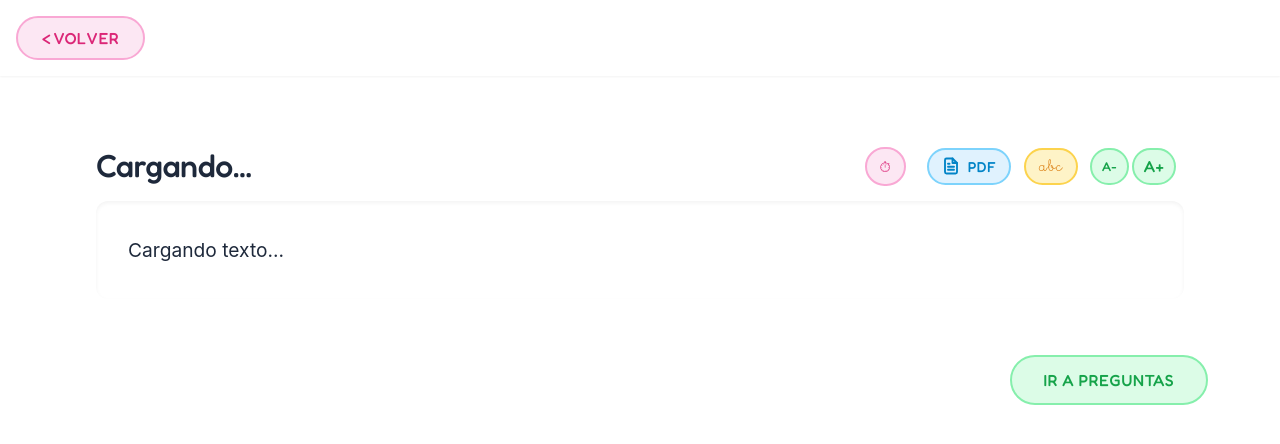
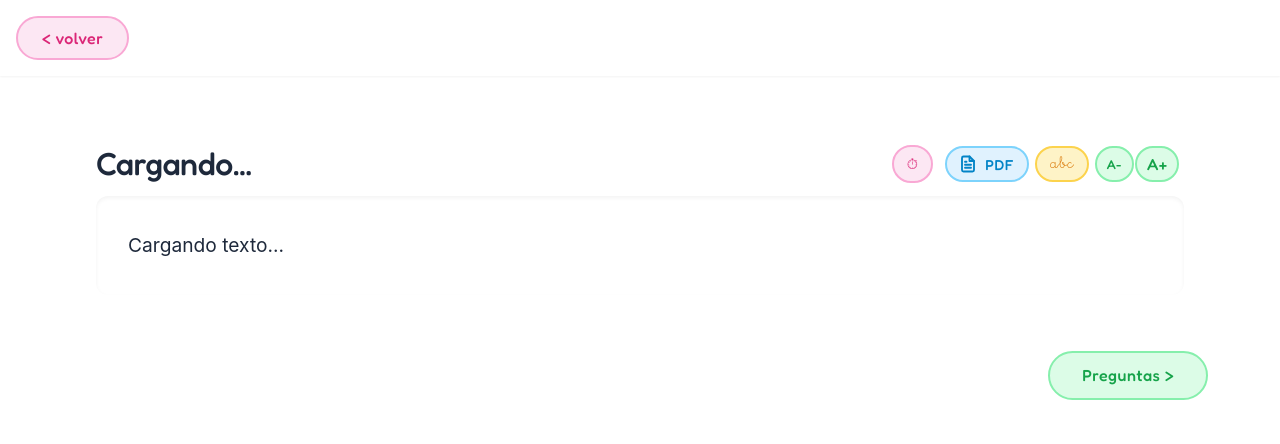
Before and after one commit to Arturopuig2/AulaCL, a Python web app: template templates/reading.html in a window 1280 px wide. Shown: the top 444 px of the page. Run offline with Jinja, Linux system fonts and the light colour scheme; the template is opened without the code that fills it: most values are stand-ins (such as "Sample title", 1, 10 or a date in 2020); some web fonts are replaced.

Commit message:
V.infantil_2

```diff
--- a/static/css/styles.css
+++ b/static/css/styles.css
@@ -96,12 +96,10 @@ h2 {
 .btn-primary {
     background: linear-gradient(135deg, var(--primary-color), var(--secondary-color));
     color: white;
-    box-shadow: 0 4px 14px 0 rgba(99, 102, 241, 0.39);
 }
 
 .btn-primary:hover {
     transform: none !important;
-    box-shadow: 0 6px 20px rgba(99, 102, 241, 0.23);
 }
 
 .btn-outline {
@@ -125,7 +123,6 @@ h2 {
     background: #15803d !important;
     color: white !important;
     transform: none !important;
-    box-shadow: 0 4px 12px rgba(21, 128, 61, 0.3);
 }
 
 .active-lang {
--- a/templates/dashboard.html
+++ b/templates/dashboard.html
@@ -54,8 +54,8 @@
 
 {% block navbar_actions %}
 <div id="admin-back-btn" style="display: none;">
-    <a href="/reading/admin" class="btn btn-outline" style="padding: 0.4rem 0.8rem; font-size: 0.8rem;">← Volver al
-        Panel</a>
+    <a href="/reading/admin" class="btn btn-outline" style="padding: 0.4rem 0.8rem; font-size: 0.8rem;">← volver al
+        panel</a>
 </div>
 {% endblock %}
 
--- a/templates/reading.html
+++ b/templates/reading.html
@@ -10,7 +10,6 @@
         transition: all 0.2s ease;
         font-family: 'Fredoka', sans-serif;
         font-weight: 500;
-        text-transform: uppercase;
         letter-spacing: 0.5px;
         display: inline-flex;
         align-items: center;
@@ -96,7 +95,7 @@
 {% block navbar_actions %}
 <a href="/dashboard" class="btn-bubble btn-bubble-pink"
     style="text-decoration: none; padding: 0.5rem 1.5rem; font-size: 1rem;">
-    < Volver </a>
+    < volver </a>
         {% endblock %}
 
         {% block content %}
@@ -108,7 +107,7 @@
                         Cargando...
                     </h1>
                 </div>
-                <div style="display: flex; align-items: center; gap: 0.8rem;">
+                <div style="display: flex; align-items: center; gap: 0.4rem;">
                     <!-- Timer Bubble -->
                     <div class="btn-bubble btn-bubble-pink"
                         style="padding: 0.4rem 0.8rem; font-size: 0.9rem; cursor: pointer;" onclick="toggleTimer()"
@@ -119,7 +118,7 @@
                     </div>
 
                     <!-- Toolbar Island -->
-                    <div style="display: flex; gap: 0.8rem; padding: 0.5rem; background: white; border-radius: 50px;">
+                    <div style="display: flex; gap: 0.4rem; padding: 0.3rem; background: white; border-radius: 50px;">
                         <button onclick="openPdfModal()" class="btn-bubble btn-bubble-blue"
                             style="font-size: 0.9rem; padding: 0.4rem 0.8rem;" title="Descargar Ficha PDF">
                             <svg xmlns="http://www.w3.org/2000/svg" width="18" height="18" viewBox="0 0 24 24"
@@ -140,7 +139,7 @@
                             abc
                         </button>
 
-                        <div style="display: flex; gap: 0.2rem;">
+                        <div style="display: flex; gap: 0.1rem;">
                             <button onclick="adjustFontSize(-0.1)" class="btn-bubble btn-bubble-green"
                                 style="padding: 0.4rem 0.6rem; font-size: 0.8rem;">A-</button>
                             <button onclick="adjustFontSize(0.1)" class="btn-bubble btn-bubble-green"
@@ -167,7 +166,7 @@
 
         <div style="margin-top: 2rem; text-align: right; padding-bottom: 2rem;">
             <button id="finish-btn" class="btn-bubble btn-bubble-green" style="font-size: 1rem; padding: 0.8rem 2rem;">
-                Ir a Preguntas
+                Preguntas >
             </button>
         </div>
 
```
Also changed, not shown: templates/quiz.html (+5 -5 lines).
